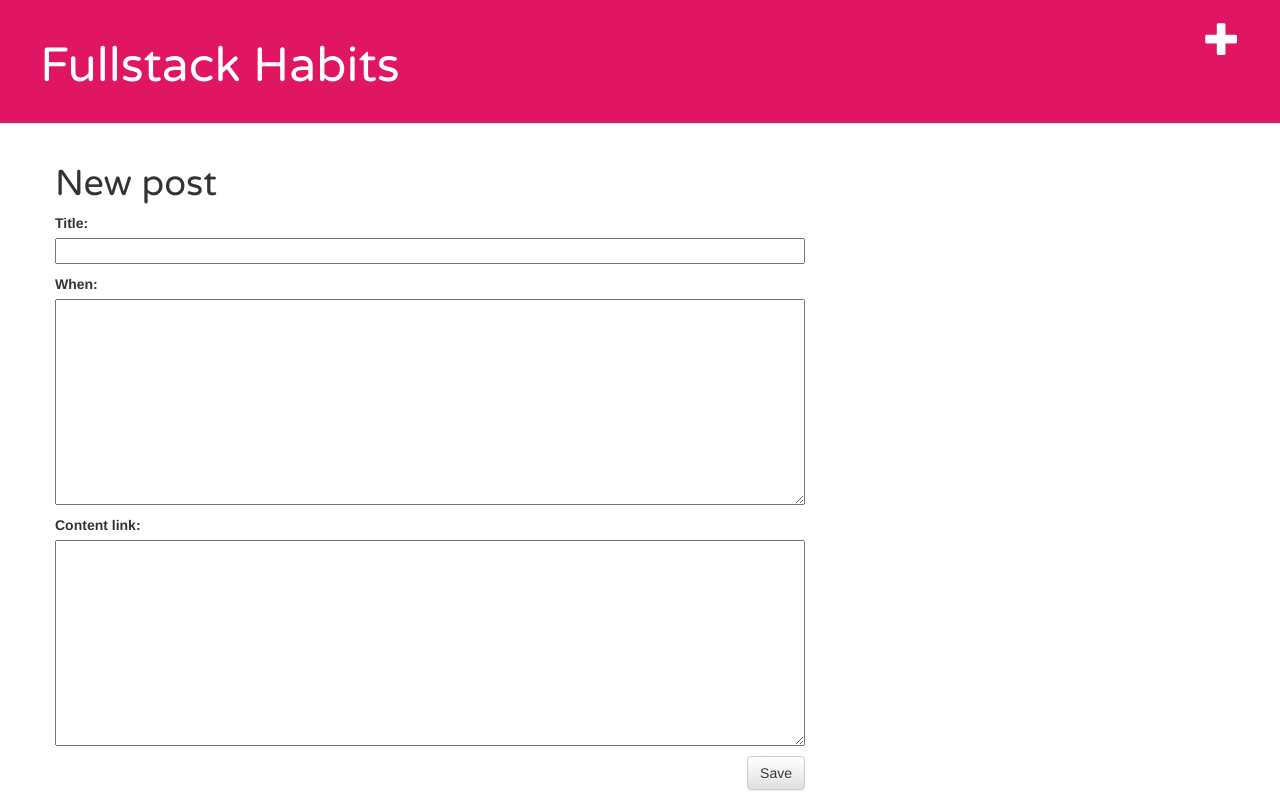
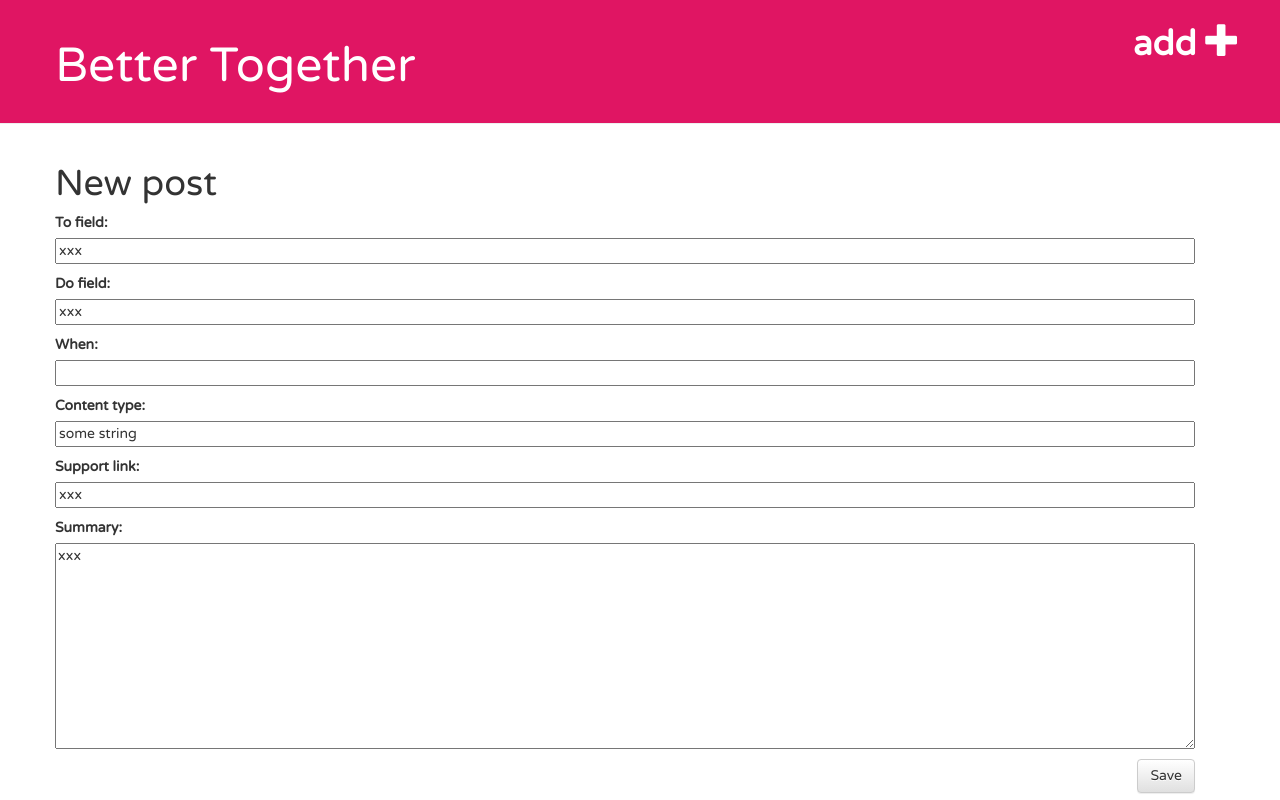
Before and after one commit to mhinckley/my-site, a Django app: page /post/new/ in a window 1280 px wide. Run offline with Django 3.2, Linux system fonts and the light colour scheme; the visitor is signed in with stand-in values (Sample User, id 1); some libraries are stand-ins or nearby versions.

Commit message:
fixed a bunch of stuff and started styling

```diff
--- a/board/forms.py
+++ b/board/forms.py
@@ -1,9 +1,8 @@
 from django import forms
-
 from .models import Post
 
 class PostForm(forms.ModelForm):
 
     class Meta:
         model = Post
-        fields = ('title', 'when', 'content_link')
+        fields = ('to_field','do_field','when','content_type', 'support_link', 'summary')
--- a/board/models.py
+++ b/board/models.py
@@ -4,17 +4,18 @@ from django.utils import timezone
 
 class Post(models.Model):
     author = models.ForeignKey('auth.User')
-    title = models.CharField(max_length=140)
-    when = models.TextField()
-    content_link = models.TextField()
-    created_date = models.DateTimeField(
+    to_field = models.CharField(max_length=50, default='xxx')
+    do_field = models.CharField(max_length=75, default='xxx')
+    when = models.CharField(max_length=50)
+    content_type = models.CharField(max_length=50, blank=True, default='some string')
+    support_link = models.CharField(max_length=1000, null=False, default='xxx')
+    summary = models.TextField(max_length=1000, default='xxx')
+    published_date = models.DateTimeField(
             default=timezone.now)
-    published_date = models.DateTimeField(
-            blank=True, null=True)
 
     def publish(self):
         self.published_date = timezone.now()
         self.save()
 
     def __str__(self):
-        return self.title
+        return self.to_field
--- a/board/static/css/board.css
+++ b/board/static/css/board.css
@@ -1,7 +1,22 @@
+body {
+    font-family: 'Varela Round', sans-serif;
+}
+
+.to {
+    background-color: #6ecadc;
+    color:#000;
+}
+
+.do {
+    background-color: #e9a820;
+    color:#000;
+}
+
 .page-header {
     background-color: #e01563;
     margin-top: 0;
-    padding: 20px 20px 20px 40px;
+    padding: 20px 20px 20px 55px;
+    font-weight: bold;
 }
 
 .page-header h1, .page-header h1 a, .page-header h1 a:visited, .page-header h1 a:active {
@@ -12,10 +27,6 @@
 
 .content {
     margin-left: 40px;
-}
-
-h1, h2, h3, h4 {
-    font-family: 'Varela Round', sans-serif;
 }
 
 .date {
@@ -38,9 +49,9 @@ h1, h2, h3, h4 {
 }
 
 .post {
-    margin-bottom: 70px;
+    margin-bottom: 40px;
 }
 
-.post h1 a, .post h1 a:visited {
-    color: #000000;
+.sub {
+    color: gray;
 }
--- a/board/templates/board/base.html
+++ b/board/templates/board/base.html
@@ -1,7 +1,7 @@
 {% load staticfiles %}
 <html>
     <head>
-        <title>Fullstack Habits</title>
+        <title>Better Together</title>
         <link href="https://fonts.googleapis.com/css?family=Varela+Round" rel="stylesheet">
         <link rel="stylesheet" href="//maxcdn.bootstrapcdn.com/bootstrap/3.2.0/css/bootstrap.min.css">
         <link rel="stylesheet" href="//maxcdn.bootstrapcdn.com/bootstrap/3.2.0/css/bootstrap-theme.min.css">
@@ -10,13 +10,13 @@
     <body>
         <div class="page-header">
             {% if user.is_authenticated %}
-                <a href="{% url 'post_new' %}" class="top-menu"><span class="glyphicon glyphicon-plus"></span></a>
+                <a href="{% url 'post_new' %}" class="top-menu">add <span class="glyphicon glyphicon-plus"></span></a>
             {% endif %}
-            <h1><a href="/">Fullstack Habits</a></h1>
+            <h1><a href="/">Better Together</a></h1>
         </div>
         <div class="content container">
             <div class="row">
-                <div class="col-md-8">
+                <div class="col-md-12">
                 {% block content %}
                 {% endblock %}
                 </div>
--- a/board/views.py
+++ b/board/views.py
@@ -6,7 +6,7 @@ from .forms import PostForm
 from django.shortcuts import redirect
 
 def post_list(request):
-    posts = Post.objects.filter(published_date__lte=timezone.now()).order_by('published_date')
+    posts = Post.objects.filter(published_date__lte=timezone.now()).order_by('-published_date')
     return render(request, 'board/post_list.html', {'posts': posts})
 
 def post_detail(request, pk):
```
Also changed, not shown: board/templates/board/post_detail.html (+22 -3 lines), board/templates/board/post_list.html (+3 -4 lines), board/migrations/0001_initial.py (deleted), board/migrations/0002_auto_20160813_1601.py (deleted), board/migrations/__init__.py (deleted), mysite/urls.py (line endings or trailing spaces).
